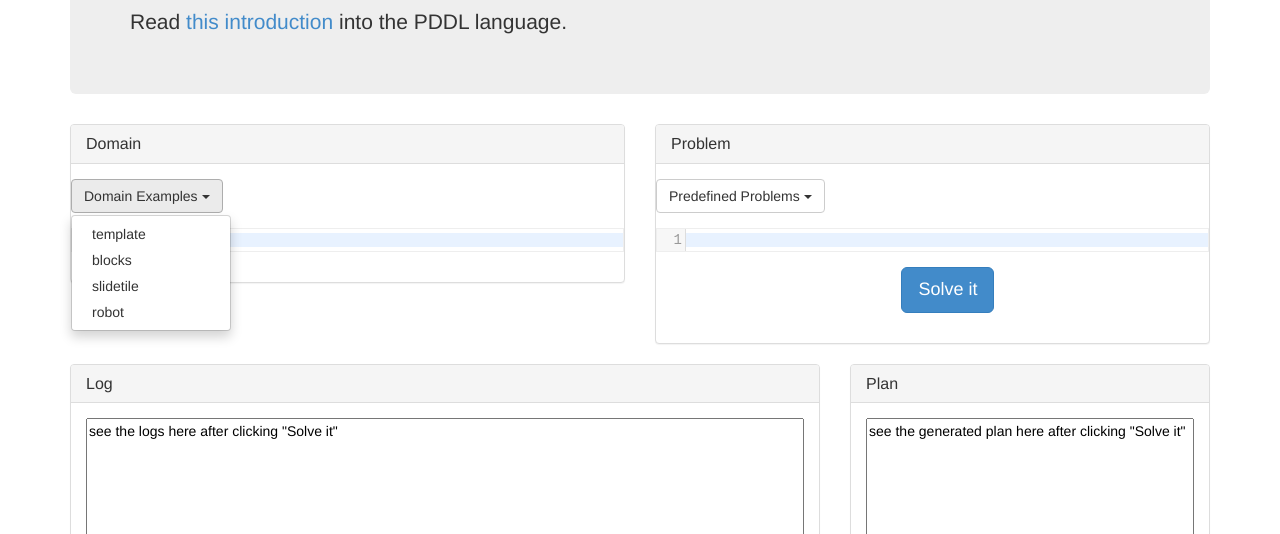
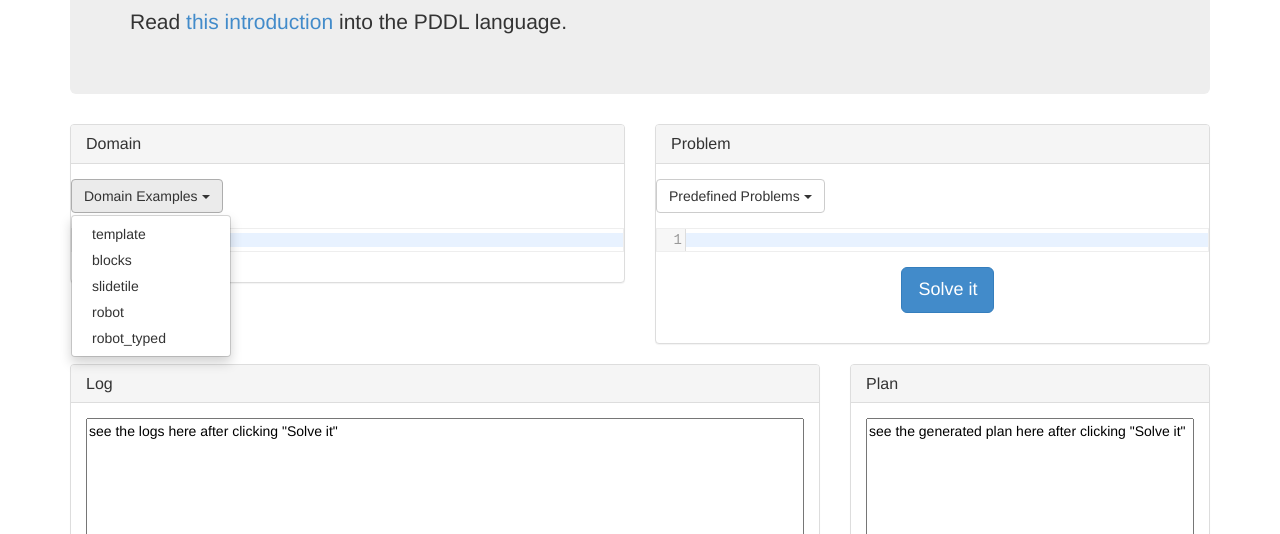
Before and after one commit to LCAS/fast_downward_server, a plain HTML site: page fd_webserver/templates/index.html in a window 1280 px wide. Both pictures are taken after a click on the button "Domain Examples". Shown: the part 266-800 px from the top of the page. Drawn offline with nearby package versions, Linux system fonts and the light colour scheme; files that its build step writes are made by us from their sources; files whose address does not match are found by name.

Commit message:
added typed version of robot domain

```diff
--- a/fd_webserver/templates/index.html
+++ b/fd_webserver/templates/index.html
@@ -75,6 +75,7 @@
 						    <li role="presentation"><a role="menuitem" tabindex="-1">blocks</a></li>
                                                     <li role="presentation"><a role="menuitem" tabindex="-1">slidetile</a></li>
 						    <li role="presentation"><a role="menuitem" tabindex="-1">robot</a></li>
+                                                    <li role="presentation"><a role="menuitem" tabindex="-1">robot_typed</a></li>
 						  </ul>
 						</div>
 						<script type="text/javascript" async defer>
@@ -125,7 +126,8 @@
                             <li role="presentation"><a role="menuitem" tabindex="-1">blocks</a></li>
 						    <li role="presentation"><a role="menuitem" tabindex="-1">slidetile_8</a></li>
                                                     <li role="presentation"><a role="menuitem" tabindex="-1">robot</a></li>
-						  </ul>
+                                                   <li role="presentation"><a role="menuitem" tabindex="-1">robot_typed</a></li>
+ 						  </ul>
 						</div>
 						<script type="text/javascript" async defer>
 							$("#ddm-problem li a").click(function () {
```
Also changed, not shown: 2 other files.
